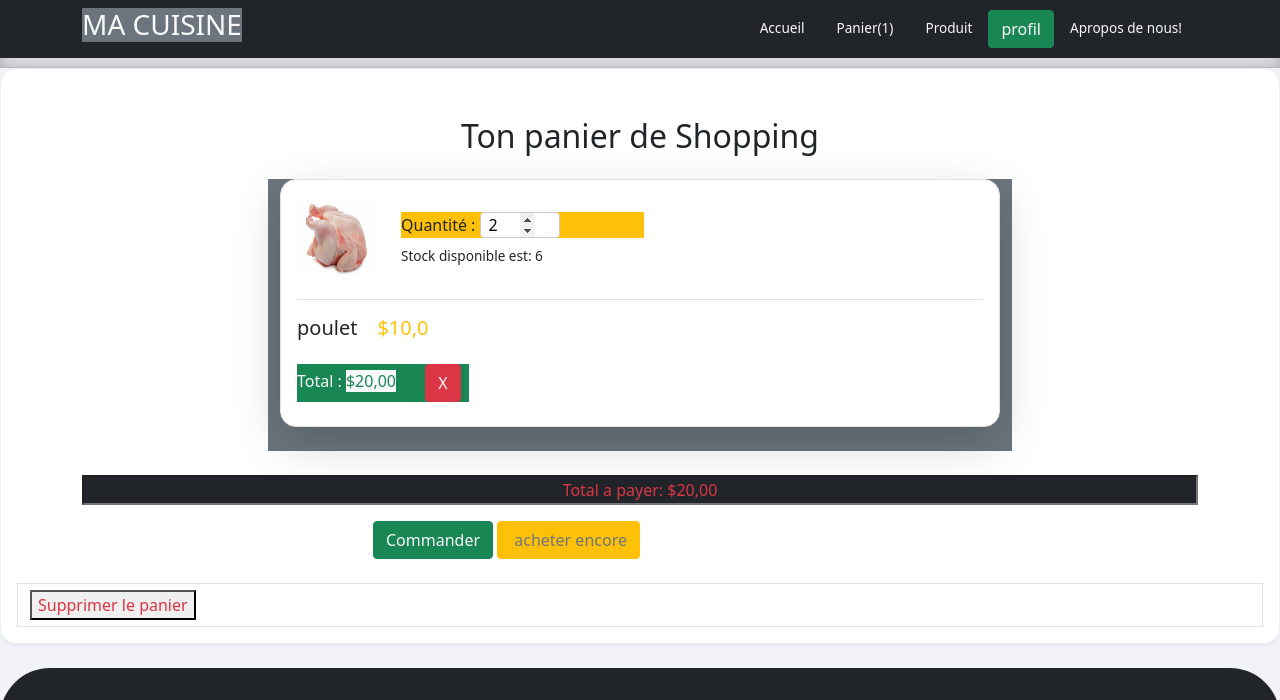
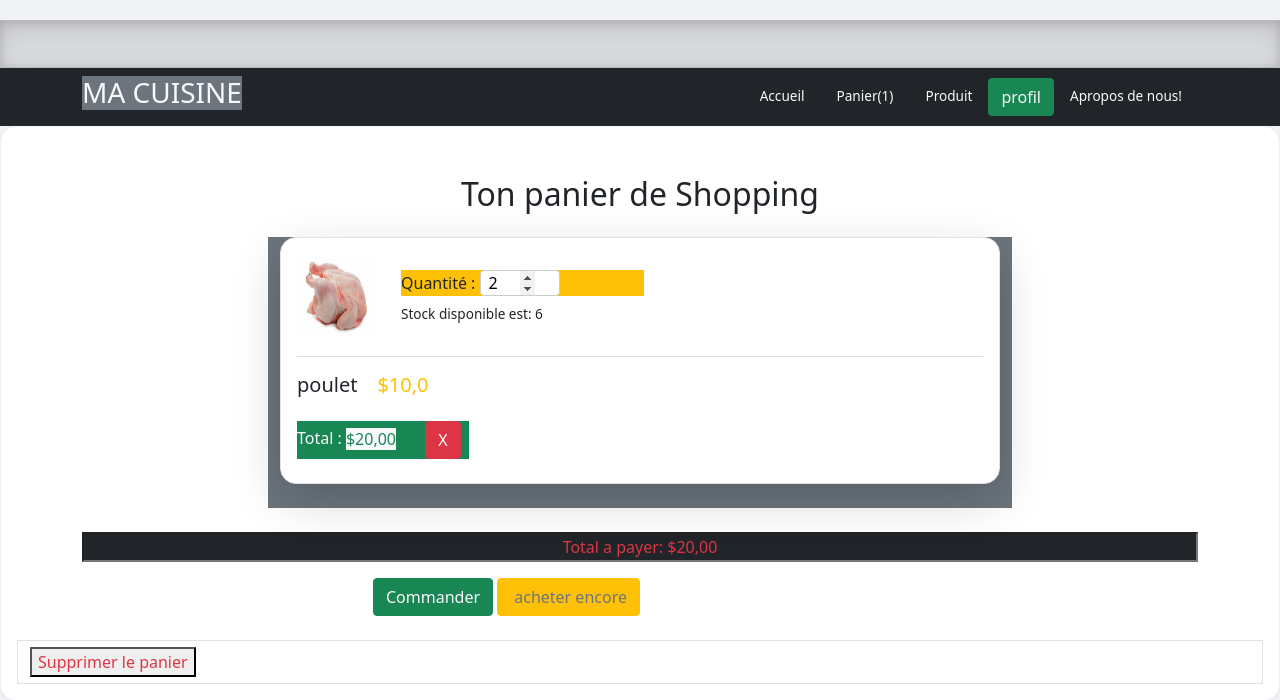
Before and after one commit to raphblack243/macuisineresto, a Django app: page /cart/ in a window 1280 px wide. Shown: the top 700 px of the page. Run offline with Django 5.2, Linux system fonts and the light colour scheme; a user stored in the database is signed in; data comes from the database, SQL or seed files in the repository; some libraries are stand-ins or nearby versions.

Commit message:
Update base.html

```diff
--- a/templates/base.html
+++ b/templates/base.html
@@ -23,7 +23,7 @@
         <div class="b-example-divider"></div>
 
         <header>
-            <div class="px-3 py-2 bg-dark text-white fixed-top">
+            <div class="px-3 py-2 bg-dark text-white">
             <div class="container">
                 <div class="d-flex flex-wrap align-items-center justify-content-center justify-content-lg-start">
                 <a href="/" class="d-flex align-items-center my-2 my-lg-0 me-lg-auto text-white text-decoration-none">
```
